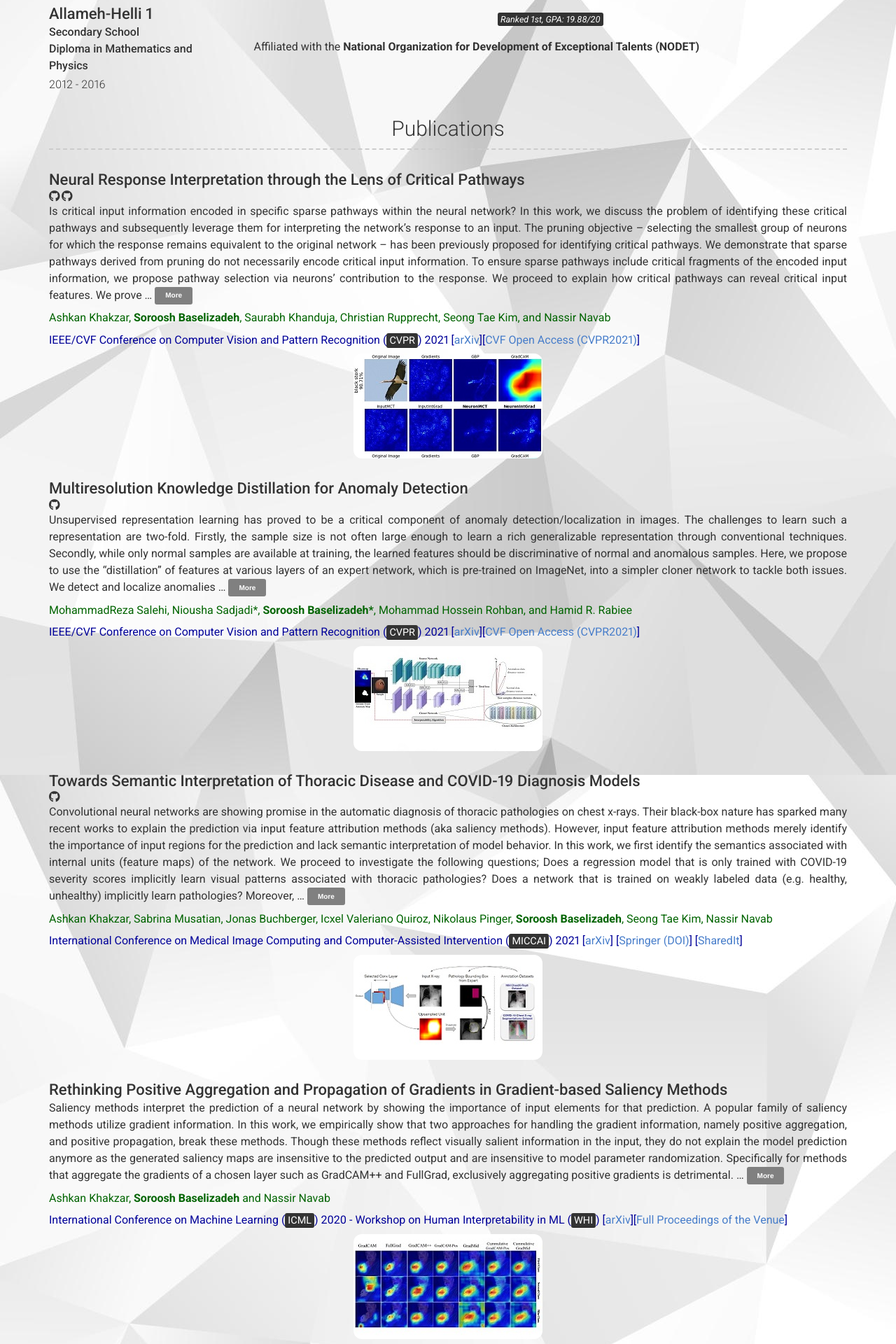
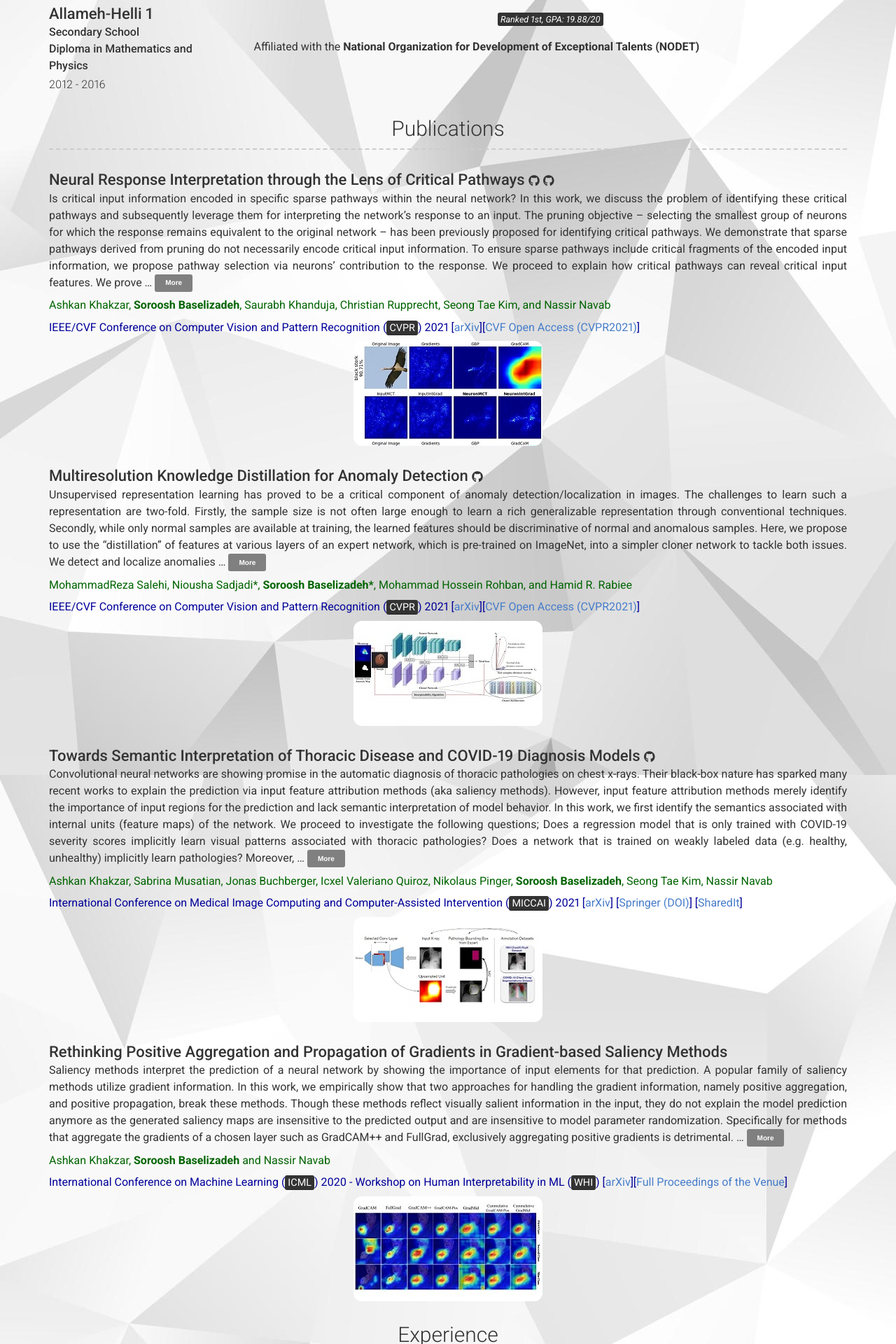
Before and after one commit to Soroosh-Bsl/soroosh-bsl.github.io, a Jekyll site: the page built from index.md, in a window 1280 px wide. Shown: the part 893-2813 px from the top of the page at 70% size. Built offline with Jekyll 4.4.1, drawn with Linux system fonts in a browser that asks for light colours; nearby versions of some CDN libraries; a style sheet for code colours, icons or effects is not loaded.

Commit message:
test pub layout

```diff
--- a/_includes/section-list.html
+++ b/_includes/section-list.html
@@ -1,12 +1,12 @@
 {% for item in include.content %}
   <div class="row clearfix layout layout-{{item.layout | default: 'left'}}">
     <div class="col-xs-12 col-sm-4 col-md-3 col-print-12 details">
-      <h4>{{ item.title }}</h4>
+      <h4>{{ item.title }}
       {% for link in item.additional_links %}
         {% include a.html href=link.url class="" %}
           <i class="{{ link.icon }}" title="{{ link.title | escape }}"></i>
         </a>
-      {% endfor %}
+      {% endfor %}</h4>
       {%- if item.sub_title -%}<p><b>{{ item.sub_title }}</b></p>{%- endif -%}
       {%- if item.caption -%}<p>{{ item.caption }}</p>{%- endif -%}
 
```
